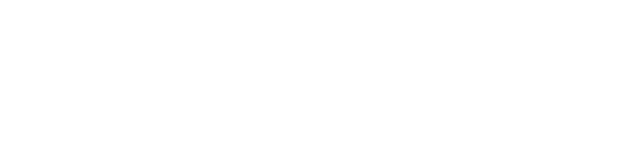
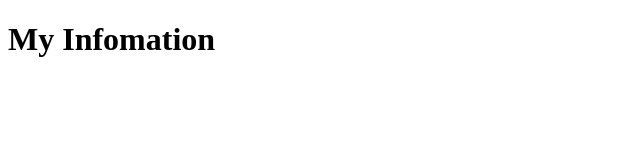
Before and after one commit to 6210612682/CN331, a plain HTML site: page contract.html in a window 1280 px wide. Shown: the whole page, without its empty margins (0-640 px from the left). Drawn offline with Linux system fonts and the light colour scheme.

Commit message:
change title

```diff
--- a/contract.html
+++ b/contract.html
@@ -5,6 +5,6 @@
     </head>
     <body>
 
-        <h1 My Info</h1>
+        <h1>My Infomation</h1>
     </body>
 </html>
```
